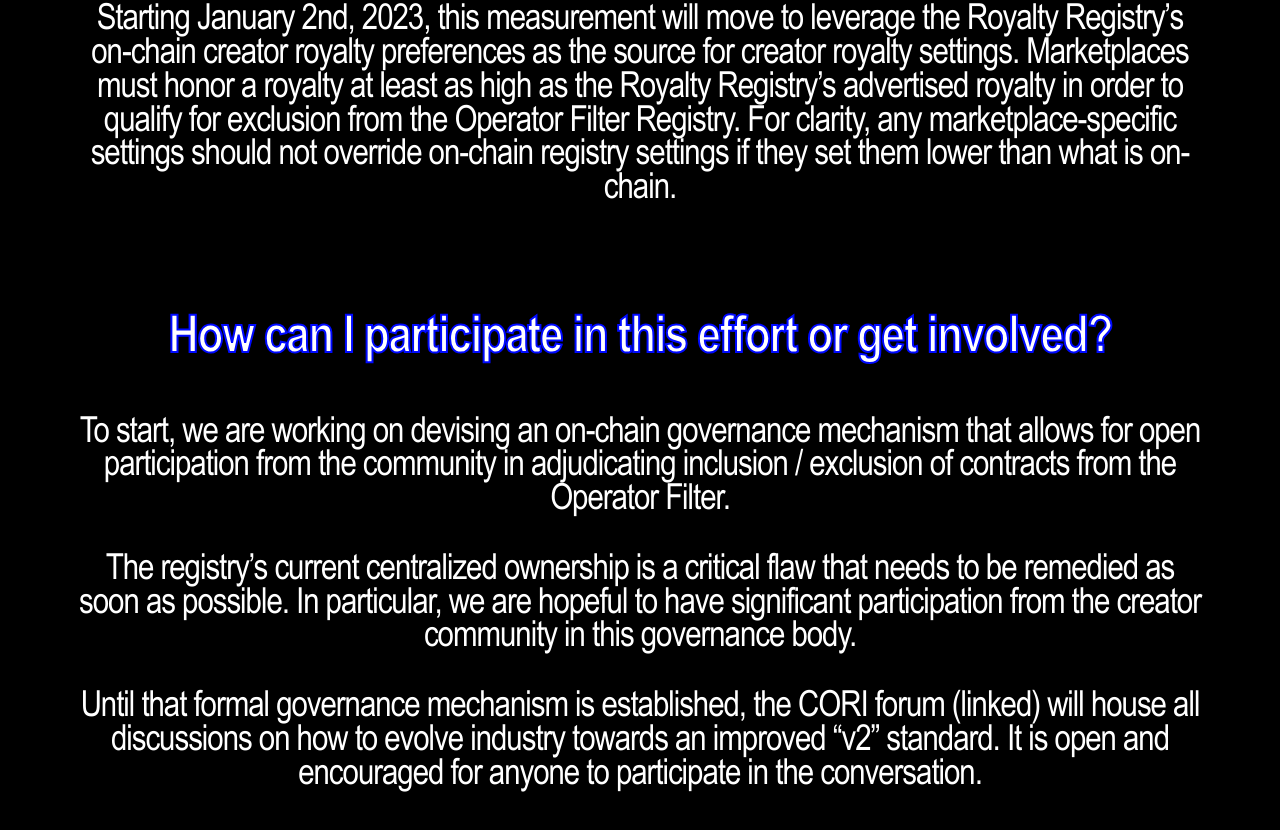
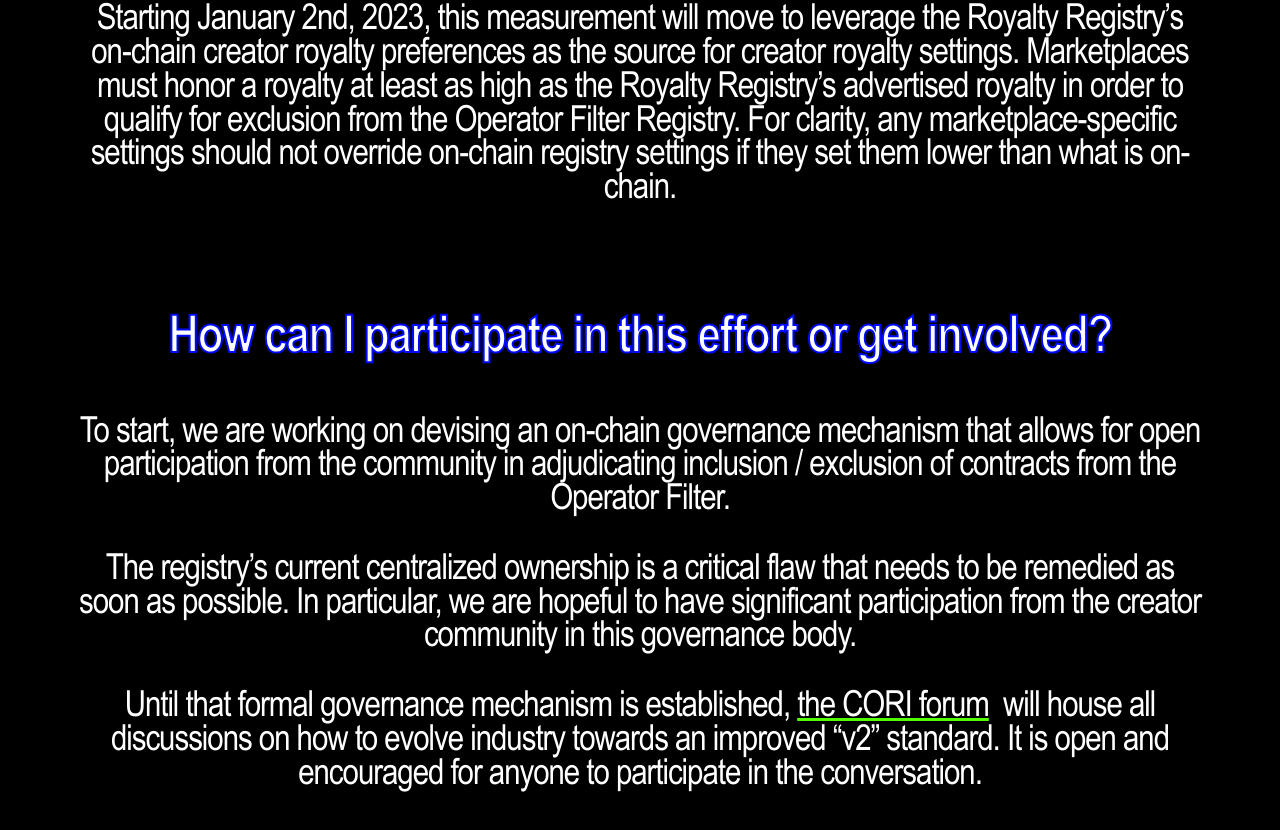
Before and after one commit to CORInstitute/www, a Next.js app: page /faq in a window 1280 px wide. Shown: the part 2236-3066 px from the top of the page. Built offline with nearby package versions, Linux system fonts and the light colour scheme.

Commit message:
[feat] Discourse links

```diff
--- a/pages/faq.tsx
+++ b/pages/faq.tsx
@@ -113,8 +113,8 @@ export default function FAQ() {
           </p>
 
           <p>
-            Until that formal governance mechanism is established, the CORI forum
-            (linked) will house all discussions on how to evolve industry towards
+            Until that formal governance mechanism is established, <a href="https://cori.discourse.group/" target="_blank" rel="noopener noreferrer">the CORI forum</a>&nbsp;
+            will house all discussions on how to evolve industry towards
             an improved “v2” standard. It is open and encouraged for anyone to
             participate in the conversation.
           </p>
--- a/pages/index.tsx
+++ b/pages/index.tsx
@@ -22,7 +22,7 @@ export default function Home() {
         <p>The COR Institute is a cooperative effort originally created by <a href="https://zora.co" target="_blank" rel="noopener noreferrer">ZORA</a>, <a href="https://opensea.io" target="_blank" rel="noopener noreferrer">OpenSea</a>, <a href="https://manifold.xyz/" target="_blank" rel="noopener noreferrer">Manifold</a>,  <a href="https://foundation.app/" target="_blank" rel="noopener noreferrer">Foundation</a>, <a href="https://superrare.com/" target="_blank" rel="noopener noreferrer">SuperRare</a>, and <a href="https://www.niftygateway.com/" target="_blank" rel="noopener noreferrer">Nifty Gateway</a>.</p>
         <p>Our charter is to fund and create improved mechanisms for creator ownership tooling, and provide transparent governance of those tools.</p>
         <p>We emphatically welcome new members to join us.</p>
-        <p><Link href="/faq">FAQ</Link>&nbsp;&nbsp;&nbsp;<a href="https://github.com/CORInstitute" target="_blank" rel="noopener noreferrer">Github</a>&nbsp;&nbsp;&nbsp;Discourse</p>
+        <p><Link href="/faq">FAQ</Link>&nbsp;&nbsp;&nbsp;<a href="https://github.com/CORInstitute" target="_blank" rel="noopener noreferrer">Github</a>&nbsp;&nbsp;&nbsp;<a href="https://cori.discourse.group/" target="_blank" rel="noopener noreferrer">Forum</a></p>
       </FullScreen>
     </>
   )
```
